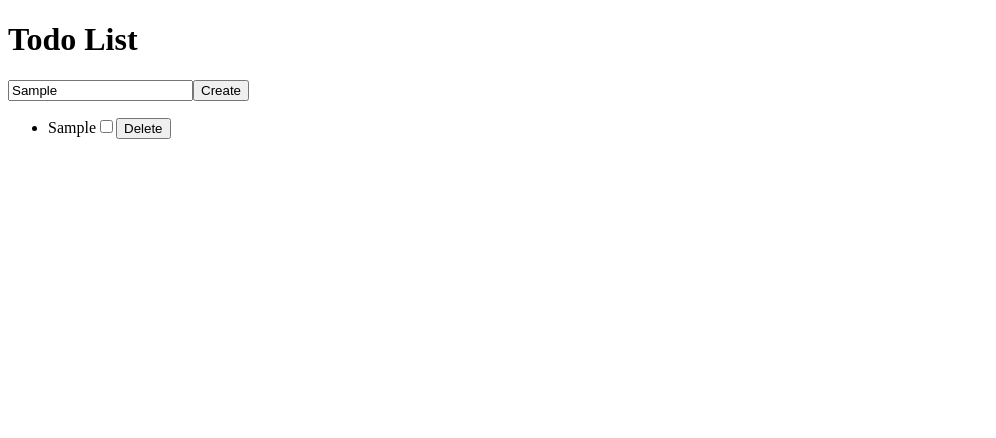
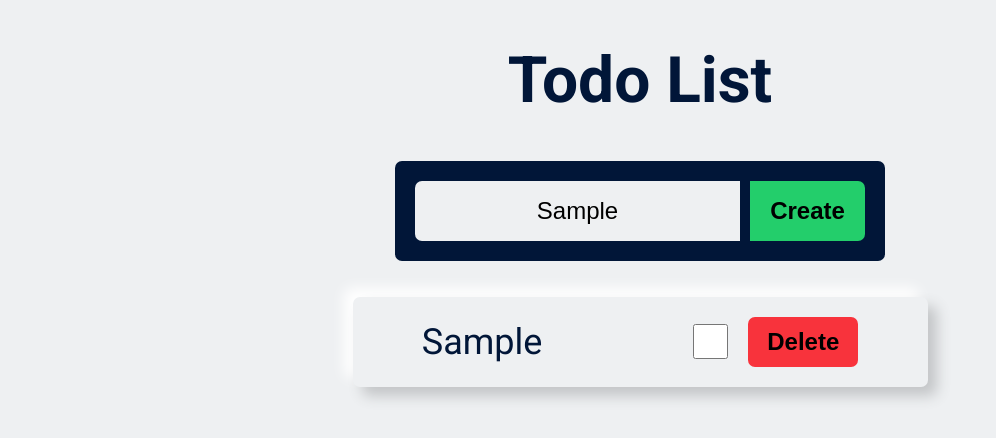
Before and after one commit to ShatterPlayer/Todo-List-MVC, a plain HTML site: page index.html in a window 1280 px wide. Both pictures are taken after typing "Sample" into the empty fields and a click on the button "Create". Shown: the whole page, without its empty margins (0-996 px from the left). Drawn offline with Linux system fonts and the light colour scheme.

Commit message:
Added styling

```diff
--- a/index.html
+++ b/index.html
@@ -6,6 +6,8 @@
   <meta name="viewport" content="width=device-width, initial-scale=1.0">
   <meta http-equiv="X-UA-Compatible" content="ie=edge">
   <title>Todo App</title>
+  <link rel="stylesheet" href="style.css">
+  <link href="https://fonts.googleapis.com/css?family=Roboto:400,700&display=swap" rel="stylesheet">
   <script defer src="js/Model.js" type="text/javascript"></script>
   <script defer src="js/View.js" type="text/javascript"></script>
   <script defer src="js/Controller.js" type="text/javascript"></script>
--- /dev/null
+++ b/style.css
@@ -0,0 +1,94 @@
+body {
+  --dark: #011638;
+  --light: #eef0f2;
+  --green: #23ce6b;
+  --red: #f8333c;
+  --border-radius: 7px;
+
+  background-color: var(--light);
+  color: var(--dark);
+  font-family: 'Roboto', sans-serif;
+  box-sizing: border-box;
+  margin: 0;
+  padding: 0;
+}
+
+.root {
+  width: 800px;
+  margin: 0 auto;
+  display: flex;
+  flex-direction: column;
+  align-items: center;
+}
+
+.title {
+  font-size: 64px;
+}
+
+.form {
+  width: 450px;
+  display: flex;
+  justify-content: space-between;
+  background-color: var(--dark);
+  border-radius: var(--border-radius);
+  padding: 20px;
+}
+
+.form__text-input,
+.form__submit,
+.todo__delete {
+  border: none;
+  font-size: 24px;
+}
+
+.form__text-input {
+  height: 50px;
+  width: 315px;
+  border-radius: var(--border-radius) 0 0 var(--border-radius);
+  text-align: center;
+  padding: 5px;
+  background-color: var(--light);
+}
+
+.form__submit {
+  width: 115px;
+  border-radius: 0 var(--border-radius) var(--border-radius) 0;
+  font-weight: bold;
+  background-color: var(--green);
+}
+
+.todolist {
+  padding: 0;
+  list-style: none;
+  width: 575px;
+}
+
+.todo {
+  display: flex;
+  align-items: center;
+  justify-content: center;
+  padding: 20px;
+  border-radius: var(--border-radius);
+  box-shadow: 9px 9px 14px #c3c5c7, -9px -9px 14px #fff;
+  margin: 20px 0;
+}
+
+.todo__text {
+  font-size: 36px;
+  width: 50%;
+}
+
+.todo__delete {
+  width: 110px;
+  height: 50px;
+  background-color: var(--red);
+  border-radius: var(--border-radius);
+  font-weight: bold;
+}
+
+.todo__checkbox {
+  width: 35px;
+  height: 35px;
+  border-radius: var(--border-radius);
+  margin-right: 20px;
+}
```
